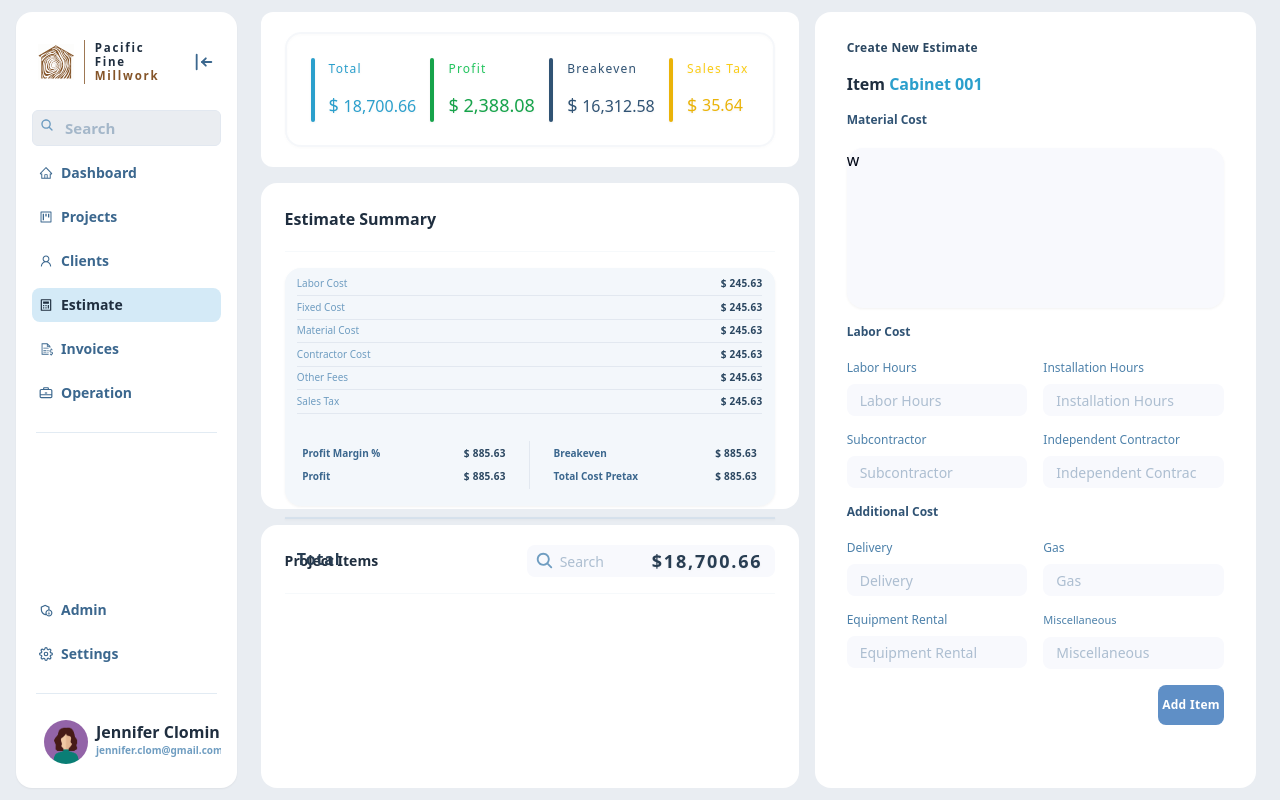
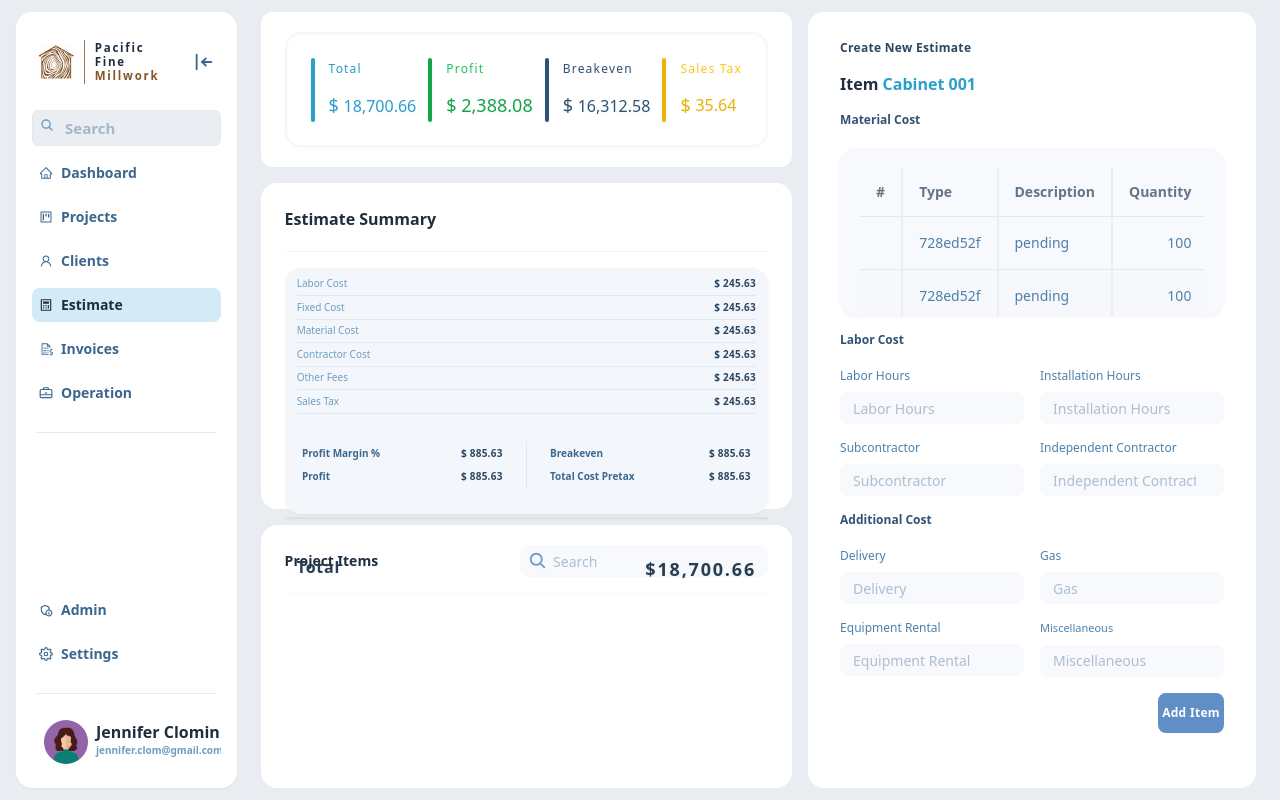
Before and after one commit to asojonih08/business_ops_app, a Next.js app: page /estimate in a window 1280 px wide. Built offline with nearby package versions, Linux system fonts and the light colour scheme.

Commit message:
working on materials table; some styling completed

```diff
--- /dev/null
+++ b/app/estimate/columns.tsx
@@ -0,0 +1,40 @@
+"use client";
+
+import { ColumnDef } from "@tanstack/react-table";
+import { StringToBoolean } from "class-variance-authority/types";
+
+export type Material = {
+  num: number | null;
+  type: string | null;
+  description: string | null;
+  quantity: number | null;
+  rate: number | null;
+  amount: number | null;
+};
+
+export const columns: ColumnDef<Material>[] = [
+  {
+    accessorKey: "num",
+    header: "#",
+  },
+  {
+    accessorKey: "type",
+    header: "Type",
+  },
+  {
+    accessorKey: "description",
+    header: "Description",
+  },
+  {
+    accessorKey: "quantity",
+    header: "Quantity",
+  },
+  {
+    accessorKey: "rate",
+    header: "Rate",
+  },
+  {
+    accessorKey: "amount",
+    header: "Amount",
+  },
+];
--- /dev/null
+++ b/app/estimate/data-table.tsx
@@ -0,0 +1,102 @@
+"use client";
+
+import {
+  ColumnDef,
+  flexRender,
+  getCoreRowModel,
+  useReactTable,
+} from "@tanstack/react-table";
+import {
+  Table,
+  TableBody,
+  TableCell,
+  TableHead,
+  TableHeader,
+  TableRow,
+} from "@/components/ui/table";
+
+interface DataTableProps<TData, TValue> {
+  columns: ColumnDef<TData, TValue>[];
+  data: TData[];
+}
+
+export function DataTable<TData, TValue>({
+  columns,
+  data,
+}: DataTableProps<TData, TValue>) {
+  const table = useReactTable({
+    data,
+    columns,
+    getCoreRowModel: getCoreRowModel(),
+  });
+
+  return (
+    <div className="rounded-md border-b-[3px] border-textColor-300/60">
+      <Table className="">
+        <TableHeader>
+          {table.getHeaderGroups().map((headerGroup) => (
+            <TableRow key={headerGroup.id}>
+              {headerGroup.headers.map((header, index) => {
+                return (
+                  <TableHead
+                    className={`${
+                      header.column.getIndex() === 0 ||
+                      header.column.getIndex() === 3 ||
+                      header.column.getIndex() === 4 ||
+                      header.column.getIndex() === 5
+                        ? "text-right"
+                        : "text-left"
+                    } ${
+                      index !== 0 ? "border-l-2" : ""
+                    } border-textColor-100 font-bold`}
+                    key={header.id}
+                  >
+                    {header.isPlaceholder
+                      ? null
+                      : flexRender(
+                          header.column.columnDef.header,
+                          header.getContext()
+                        )}
+                  </TableHead>
+                );
+              })}
+            </TableRow>
+          ))}
+        </TableHeader>
+        <TableBody className="text-textColor-500 font-medium">
+          {table.getRowModel().rows?.length ? (
+            table.getRowModel().rows.map((row, index) => (
+              <TableRow
+                className={`${index % 2 === 1 ? "bg-accent-50/50" : ""}`}
+                key={row.id}
+                data-state={row.getIsSelected() && "selected"}
+              >
+                {row.getVisibleCells().map((cell, index) => (
+                  <TableCell
+                    className={`${
+                      cell.column.getIndex() === 0 ||
+                      cell.column.getIndex() === 3 ||
+                      cell.column.getIndex() === 4 ||
+                      cell.column.getIndex() === 5
+                        ? "text-end"
+                        : "text-left"
+                    } ${index !== 0 ? "border-l-2" : ""} border-textColor-100`}
+                    key={cell.id}
+                  >
+                    {flexRender(cell.column.columnDef.cell, cell.getContext())}
+                  </TableCell>
+                ))}
+              </TableRow>
+            ))
+          ) : (
+            <TableRow>
+              <TableCell colSpan={columns.length} className="h-24 text-center">
+                No results.
+              </TableCell>
+            </TableRow>
+          )}
+        </TableBody>
+      </Table>
+    </div>
+  );
+}
--- a/app/estimate/page.tsx
+++ b/app/estimate/page.tsx
@@ -32,15 +32,17 @@ export default function Page() {
           <ProjectTotals />
         </div>
 
-        <div className="px-6 py-5 2xl:px-8 2xl:py-7 rounded-2xl h-[42%] bg-white flex flex-col gap-4 2xl:gap-6">
+        <div className="px-6 py-5 2xl:px-8 2xl:py-8 rounded-2xl h-[42%] bg-white flex flex-col gap-4 2xl:gap-6">
           <div className="flex items-center">
             <h1 className="text-base 2xl:text-[22px] font-bold text-textColor-base">
               Estimate Summary
             </h1>
-            <span className="h-8 2xl:h-10"></span>
+            <span className="h-8 2xl:h-6"></span>
           </div>
-          <Separator className="w-full h-[1.3px] 2xl:h-[1.8px]  mx-auto bg-textColor-300/10" />
-          <div className="text-[10px] 2xl:text-[13px] rounded-2xl bg-accent-50 drop-shadow-sm w-full h-[83%] py-2 pb-5 2xl:py-6 2xl:pb-10">
+
+          <Separator className="w-full h-[1.3px] 2xl:h-[2px] mx-auto bg-textColor-300/15" />
+
+          <div className="text-[10px] 2xl:text-[13px] rounded-2xl bg-accent-50 drop-shadow-sm w-full h-[86%] py-2 pb-5 2xl:py-6 2xl:pb-10">
             {summaryLabels_1.map((label) => (
               <div key={label} className="w-[95%] mx-auto">
                 <span className="flex justify-between">
@@ -72,7 +74,10 @@ export default function Page() {
                     )
                 )}
               </div>
-              <Separator orientation="vertical" className="h-12 w-[1.2px] 2xl:h-16 2xl:w-[1.5px]" />
+              <Separator
+                orientation="vertical"
+                className="h-12 w-[1.2px] 2xl:h-16 2xl:w-[1.5px]"
+              />
               <div className="flex flex-col items-center w-[46%]">
                 {summaryLabels_2.map(
                   (label, index) =>
@@ -92,7 +97,7 @@ export default function Page() {
               </div>
             </div>
             <Separator className="w-full h-[1.5px] 2xl:h-[2px] bg-textColor-200/70 bg-opacity-10" />
-            <span className="flex w-[95%] justify-between mx-auto mt-7">
+            <span className="flex w-[95%] justify-between mx-auto mt-9">
               <span className="text-base 2xl:text-xl text-textColor-900 font-bold tracking-wider">
                 Total
               </span>
--- a/app/page.tsx
+++ b/app/page.tsx
@@ -1,8 +1,54 @@
-export default function Page() {
+import { Material, columns } from "./estimate/columns";
+import { DataTable } from "./estimate/data-table";
+
+async function getData(): Promise<Material[]> {
+  // Fetch data from your API here.
+  return [
+    {
+      num: 1,
+      type: "728ed52f",
+      description: "pending",
+      quantity: 100,
+      rate: 100,
+      amount: 100,
+    },
+    {
+      num: 2,
+      type: "728ed52f",
+      description: "pending",
+      quantity: 100,
+      rate: 100,
+      amount: 100,
+    },
+    {
+      num: 3,
+      type: "728ed52f",
+      description: "pending",
+      quantity: 100,
+      rate: 100,
+      amount: 100,
+    },
+    {
+      num: 4,
+      type: "",
+      description: "",
+      quantity: null,
+      rate: 0,
+      amount: null,
+    },
+
+    // ...
+  ];
+}
+
+export default async function Page() {
+  const data = await getData();
   return (
     <div className="h-full w-full flex flex-col justify-between">
       <h1 className="text-textColor-400 font-bold text-2xl mt-5">Dashboard</h1>
-      <div className="h-[91vh] mt-8 bg-white rounded-2xl"></div>
+      <div className="h-[91vh] mt-8 bg-white rounded-2xl p-96">
+        <DataTable columns={columns} data={data} />
+      </div>
     </div>
   );
 }
--- a/components/CreateEstimate.tsx
+++ b/components/CreateEstimate.tsx
@@ -2,12 +2,65 @@ import React from "react";
 import { Label } from "./ui/label";
 import { Input } from "./ui/input";
 import { Button } from "./ui/button";
+import { columns, Material } from "@/app/estimate/columns";
+import { DataTable } from "@/app/estimate/data-table";
+
+async function getData(): Promise<Material[]> {
+  // Fetch data from your API here.
+  return [
+    {
+      type: "728ed52f",
+      description: "pending",
+      quantity: 100,
+      rate: 100,
+      amount: 100,
+    },
+    {
+      type: "728ed52f",
+      description: "pending",
+      quantity: 100,
+      rate: 100,
+      amount: 100,
+    },
+    {
+      type: "728ed52f",
+      description: "pending",
+      quantity: 100,
+      rate: 100,
+      amount: 100,
+    },
+    {
+      type: "728ed52f",
+      description: "pending",
+      quantity: 100,
+      rate: 100,
+      amount: 100,
+    },
+    {
+      type: "728ed52f",
+      description: "pending",
+      quantity: 100,
+      rate: 100,
+      amount: 100,
+    },
+    {
+      type: "728ed52f",
+      description: "pending",
+      quantity: 100,
+      rate: 100,
+      amount: 100,
+    },
+
+    // ...
+  ];
+}
 
 const inputClassName =
   "h-8 2xl:h-10 placeholder:text-sm 2xl:placeholder:text-base placeholder:text-textColor-600/40 bg-[#F8F9FD] border-transparent rounded-lg \
 focus-visible:ring-transparent focus-visible:border-primary-300/70 focus-visible:border-[0.5px]";
 
-export default function CreateEstimate() {
+export default async function CreateEstimate() {
+  const data = await getData();
   return (
     <>
       {" "}
@@ -22,8 +75,8 @@ export default function CreateEstimate() {
         <h2 className="text-xs 2xl:text-base font-bold text-textColor-700 mb-5">
           Material Cost
         </h2>
-        <div className="bg-[#F8F9FD] w-full h-[20vh] rounded-2xl drop-shadow-sm">
-          w
+        <div className="bg-[#F8F9FD] w-full h-[21vh] rounded-2xl drop-shadow-sm p-5 overflow-y-scroll">
+          <DataTable columns={columns} data={data} />
         </div>
       </div>
       <div>
--- /dev/null
+++ b/components/MaterialsTable.tsx
@@ -0,0 +1,5 @@
+import React from "react";
+
+export default function MaterialsTable() {
+  return <div>MaterialsTable</div>;
+}
--- /dev/null
+++ b/components/ui/table.tsx
@@ -0,0 +1,117 @@
+import * as React from "react"
+
+import { cn } from "@/lib/utils"
+
+const Table = React.forwardRef<
+  HTMLTableElement,
+  React.HTMLAttributes<HTMLTableElement>
+>(({ className, ...props }, ref) => (
+  <div className="relative w-full overflow-auto">
+    <table
+      ref={ref}
+      className={cn("w-full caption-bottom text-sm", className)}
+      {...props}
+    />
+  </div>
+))
+Table.displayName = "Table"
+
+const TableHeader = React.forwardRef<
+  HTMLTableSectionElement,
+  React.HTMLAttributes<HTMLTableSectionElement>
+>(({ className, ...props }, ref) => (
+  <thead ref={ref} className={cn("[&_tr]:border-b", className)} {...props} />
+))
+TableHeader.displayName = "TableHeader"
+
+const TableBody = React.forwardRef<
+  HTMLTableSectionElement,
+  React.HTMLAttributes<HTMLTableSectionElement>
+>(({ className, ...props }, ref) => (
+  <tbody
+    ref={ref}
+    className={cn("[&_tr:last-child]:border-0", className)}
+    {...props}
+  />
+))
+TableBody.displayName = "TableBody"
+
+const TableFooter = React.forwardRef<
+  HTMLTableSectionElement,
+  React.HTMLAttributes<HTMLTableSectionElement>
+>(({ className, ...props }, ref) => (
+  <tfoot
+    ref={ref}
+    className={cn(
+      "border-t bg-muted/50 font-medium [&>tr]:last:border-b-0",
+      className
+    )}
+    {...props}
+  />
+))
+TableFooter.displayName = "TableFooter"
+
+const TableRow = React.forwardRef<
+  HTMLTableRowElement,
+  React.HTMLAttributes<HTMLTableRowElement>
+>(({ className, ...props }, ref) => (
+  <tr
+    ref={ref}
+    className={cn(
+      "border-b transition-colors hover:bg-muted/50 data-[state=selected]:bg-muted",
+      className
+    )}
+    {...props}
+  />
+))
+TableRow.displayName = "TableRow"
+
+const TableHead = React.forwardRef<
+  HTMLTableCellElement,
+  React.ThHTMLAttributes<HTMLTableCellElement>
+>(({ className, ...props }, ref) => (
+  <th
+    ref={ref}
+    className={cn(
+      "h-12 px-4 text-left align-middle font-medium text-muted-foreground [&:has([role=checkbox])]:pr-0",
+      className
+    )}
+    {...props}
+  />
+))
+TableHead.displayName = "TableHead"
+
+const TableCell = React.forwardRef<
+  HTMLTableCellElement,
+  React.TdHTMLAttributes<HTMLTableCellElement>
+>(({ className, ...props }, ref) => (
+  <td
+    ref={ref}
+    className={cn("p-4 align-middle [&:has([role=checkbox])]:pr-0", className)}
+    {...props}
+  />
+))
+TableCell.displayName = "TableCell"
+
+const TableCaption = React.forwardRef<
+  HTMLTableCaptionElement,
+  React.HTMLAttributes<HTMLTableCaptionElement>
+>(({ className, ...props }, ref) => (
+  <caption
+    ref={ref}
+    className={cn("mt-4 text-sm text-muted-foreground", className)}
+    {...props}
+  />
+))
+TableCaption.displayName = "TableCaption"
+
+export {
+  Table,
+  TableHeader,
+  TableBody,
+  TableFooter,
+  TableHead,
+  TableRow,
+  TableCell,
+  TableCaption,
+}
--- a/package.json
+++ b/package.json
@@ -16,6 +16,7 @@
     "@radix-ui/react-slot": "^1.1.0",
     "@radix-ui/react-switch": "^1.1.0",
     "@radix-ui/react-tooltip": "^1.1.2",
+    "@tanstack/react-table": "^8.20.5",
     "class-variance-authority": "^0.7.0",
     "clsx": "^2.1.1",
     "framer-motion": "^11.3.31",
```
Also changed, not shown: 1 other file (tests, documents, lock files or other folders).
